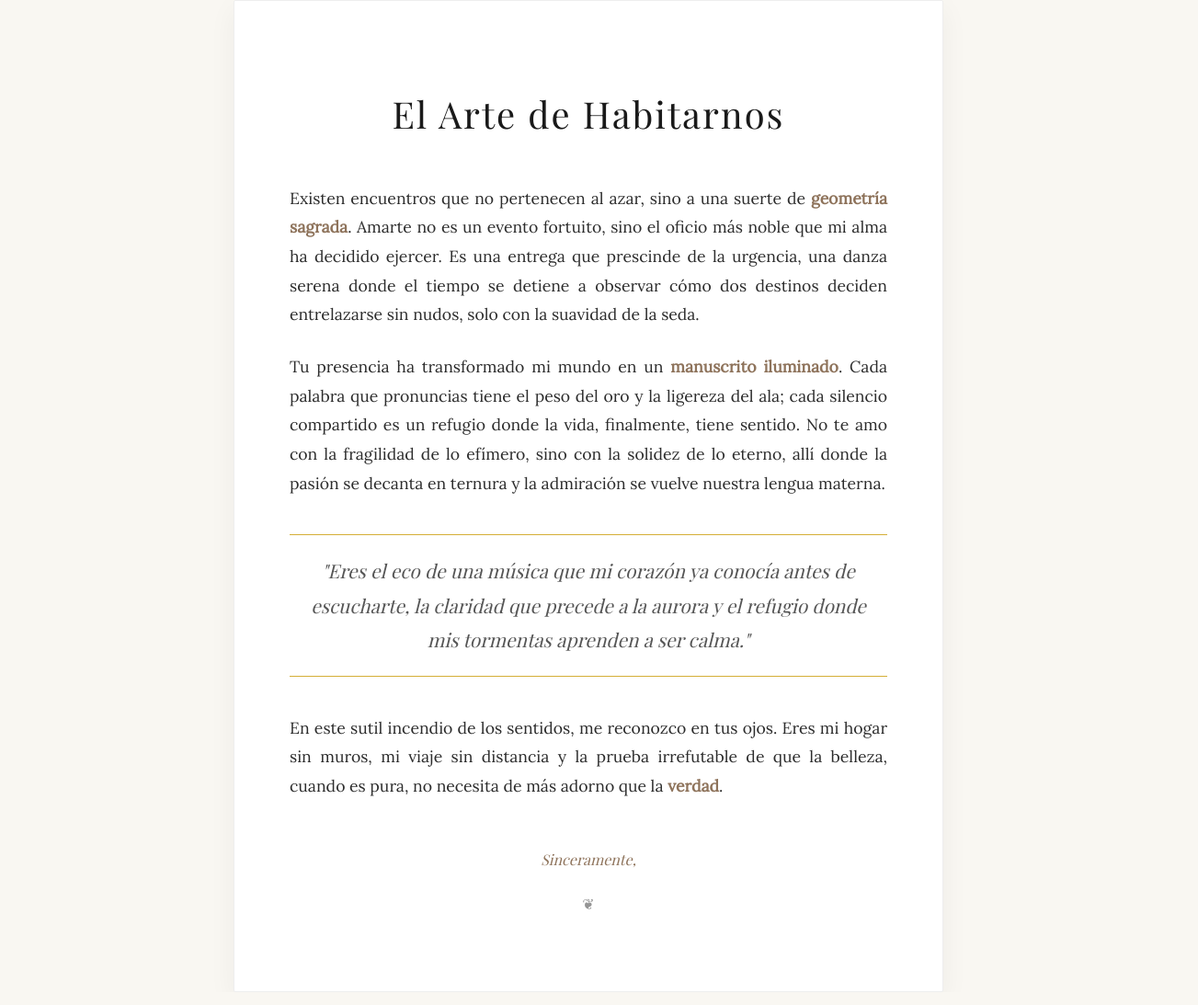
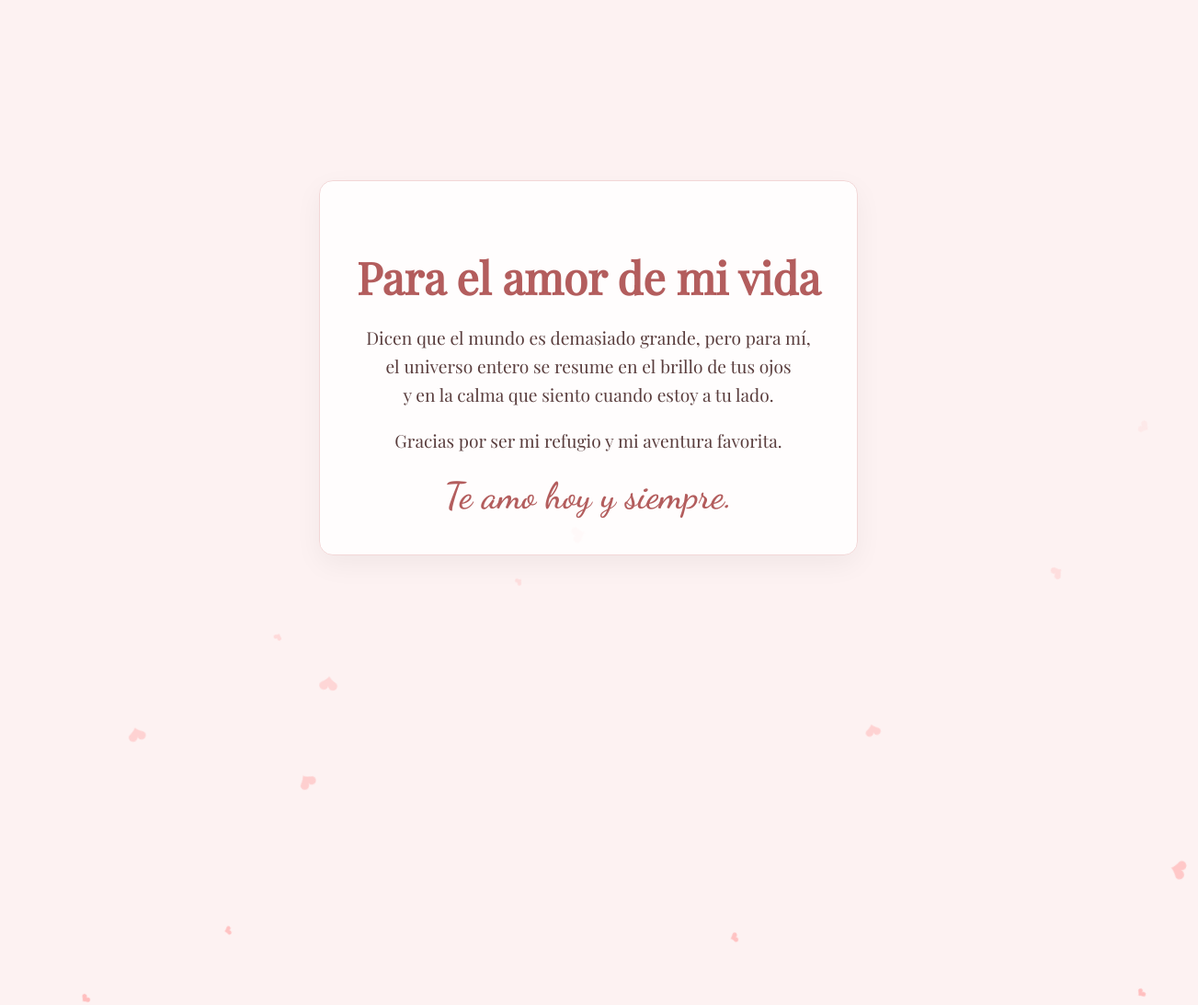
Before and after one commit to juadnjhdgh/juandudghs, a plain HTML site: page index.html in a window 1280 px wide. Shown: the top 1093 px of the page at 92% size, 1303 px wide, since content can reach past the window. Drawn offline with nearby package versions, Linux system fonts and the light colour scheme; a web font is replaced by a local one.

Commit message:
Update index.html

```diff
--- a/index.html
+++ b/index.html
@@ -3,96 +3,105 @@
 <head>
     <meta charset="UTF-8">
     <meta name="viewport" content="width=device-width, initial-scale=1.0">
-    <title>El Arte de Habitarnos</title>
+    <title>Para Ti, Con Amor</title>
     <style>
-        @import url('https://fonts.googleapis.com/css2?family=Playfair+Display:ital,wght@0,400;0,700;1,400&family=Lora:ital@0;1&display=swap');
+        @import url('https://fonts.googleapis.com/css2?family=Dancing+Script:wght@600&family=Playfair+Display:italic,wght@400;700&display=swap');
 
         body {
-            background-color: #f9f7f2;
-            color: #2c2c2c;
-            font-family: 'Lora', serif;
+            margin: 0;
+            padding: 0;
             display: flex;
             justify-content: center;
             align-items: center;
-            min-height: 100vh;
-            margin: 0;
-            line-height: 1.8;
+            height: 100vh;
+            background-color: #fdf2f2;
+            font-family: 'Playfair Display', serif;
+            overflow: hidden;
+            color: #5a3e3e;
         }
 
         .container {
-            max-width: 650px;
-            padding: 60px;
-            background: #ffffff;
+            text-align: center;
+            z-index: 10;
+            padding: 40px;
+            background: rgba(255, 255, 255, 0.8);
+            border-radius: 15px;
             box-shadow: 0 10px 30px rgba(0,0,0,0.05);
-            border-radius: 2px;
-            text-align: center;
-            border: 1px solid #eee;
+            max-width: 80%;
+            border: 1px solid #f2d7d7;
+            animation: fadeIn 3s ease-in;
         }
 
         h1 {
-            font-family: 'Playfair Display', serif;
-            font-weight: 400;
-            font-size: 2.5rem;
-            margin-bottom: 40px;
-            letter-spacing: 2px;
-            color: #1a1a1a;
+            font-size: 3rem;
+            margin-bottom: 10px;
+            color: #b35d5d;
         }
 
         p {
-            font-size: 1.1rem;
-            margin-bottom: 25px;
-            text-align: justify;
-        }
-
-        .highlight {
-            color: #8e735b;
-            font-weight: bold;
-        }
-
-        blockquote {
-            font-family: 'Playfair Display', serif;
-            font-style: italic;
-            font-size: 1.3rem;
-            margin: 40px 0;
-            padding: 20px;
-            border-top: 1px solid #d4af37;
-            border-bottom: 1px solid #d4af37;
-            color: #555;
+            font-size: 1.2rem;
+            line-height: 1.6;
+            margin-bottom: 20px;
         }
 
         .signature {
-            margin-top: 50px;
-            font-family: 'Playfair Display', serif;
-            font-style: italic;
-            color: #8e735b;
+            font-family: 'Dancing Script', cursive;
+            font-size: 2.5rem;
+            color: #b35d5d;
+            margin-top: 20px;
         }
 
-        .ornament {
-            display: block;
-            margin: 20px auto;
-            width: 50px;
-            opacity: 0.5;
+        /* Corazones flotantes de fondo */
+        .heart {
+            position: absolute;
+            color: #ffb7b7;
+            font-size: 20px;
+            user-select: none;
+            pointer-events: none;
+            animation: float 10s linear infinite;
+            opacity: 0;
+        }
+
+        @keyframes float {
+            0% { transform: translateY(100vh) rotate(0deg); opacity: 1; }
+            100% { transform: translateY(-10vh) rotate(360deg); opacity: 0; }
+        }
+
+        @keyframes fadeIn {
+            from { opacity: 0; transform: translateY(20px); }
+            to { opacity: 1; transform: translateY(0); }
         }
     </style>
 </head>
 <body>
 
     <div class="container">
-        <h1>El Arte de Habitarnos</h1>
-
-        <p>Existen encuentros que no pertenecen al azar, sino a una suerte de <span class="highlight">geometría sagrada</span>. Amarte no es un evento fortuito, sino el oficio más noble que mi alma ha decidido ejercer. Es una entrega que prescinde de la urgencia, una danza serena donde el tiempo se detiene a observar cómo dos destinos deciden entrelazarse sin nudos, solo con la suavidad de la seda.</p>
-
-        <p>Tu presencia ha transformado mi mundo en un <span class="highlight">manuscrito iluminado</span>. Cada palabra que pronuncias tiene el peso del oro y la ligereza del ala; cada silencio compartido es un refugio donde la vida, finalmente, tiene sentido. No te amo con la fragilidad de lo efímero, sino con la solidez de lo eterno, allí donde la pasión se decanta en ternura y la admiración se vuelve nuestra lengua materna.</p>
-
-        <blockquote>
-            "Eres el eco de una música que mi corazón ya conocía antes de escucharte, la claridad que precede a la aurora y el refugio donde mis tormentas aprenden a ser calma."
-        </blockquote>
-
-        <p>En este sutil incendio de los sentidos, me reconozco en tus ojos. Eres mi hogar sin muros, mi viaje sin distancia y la prueba irrefutable de que la belleza, cuando es pura, no necesita de más adorno que la <span class="highlight">verdad</span>.</p>
-
-        <div class="signature">Sinceramente,</div>
-        <div class="ornament">❦</div>
+        <h1>Para el amor de mi vida</h1>
+        <p>
+            Dicen que el mundo es demasiado grande, pero para mí,<br>
+            el universo entero se resume en el brillo de tus ojos <br>
+            y en la calma que siento cuando estoy a tu lado.
+        </p>
+        <p>Gracias por ser mi refugio y mi aventura favorita.</p>
+        <div class="signature">Te amo hoy y siempre.</div>
     </div>
 
+    <script>
+        function createHeart() {
+            const heart = document.createElement('div');
+            heart.classList.add('heart');
+            heart.innerHTML = '❤';
+            heart.style.left = Math.random() * 100 + 'vw';
+            heart.style.animationDuration = Math.random() * 5 + 5 + 's';
+            heart.style.fontSize = Math.random() * 20 + 10 + 'px';
+            document.body.appendChild(heart);
+
+            setTimeout(() => {
+                heart.remove();
+            }, 10000);
+        }
+
+        setInterval(createHeart, 300);
+    </script>
 </body>
 </html>
```
